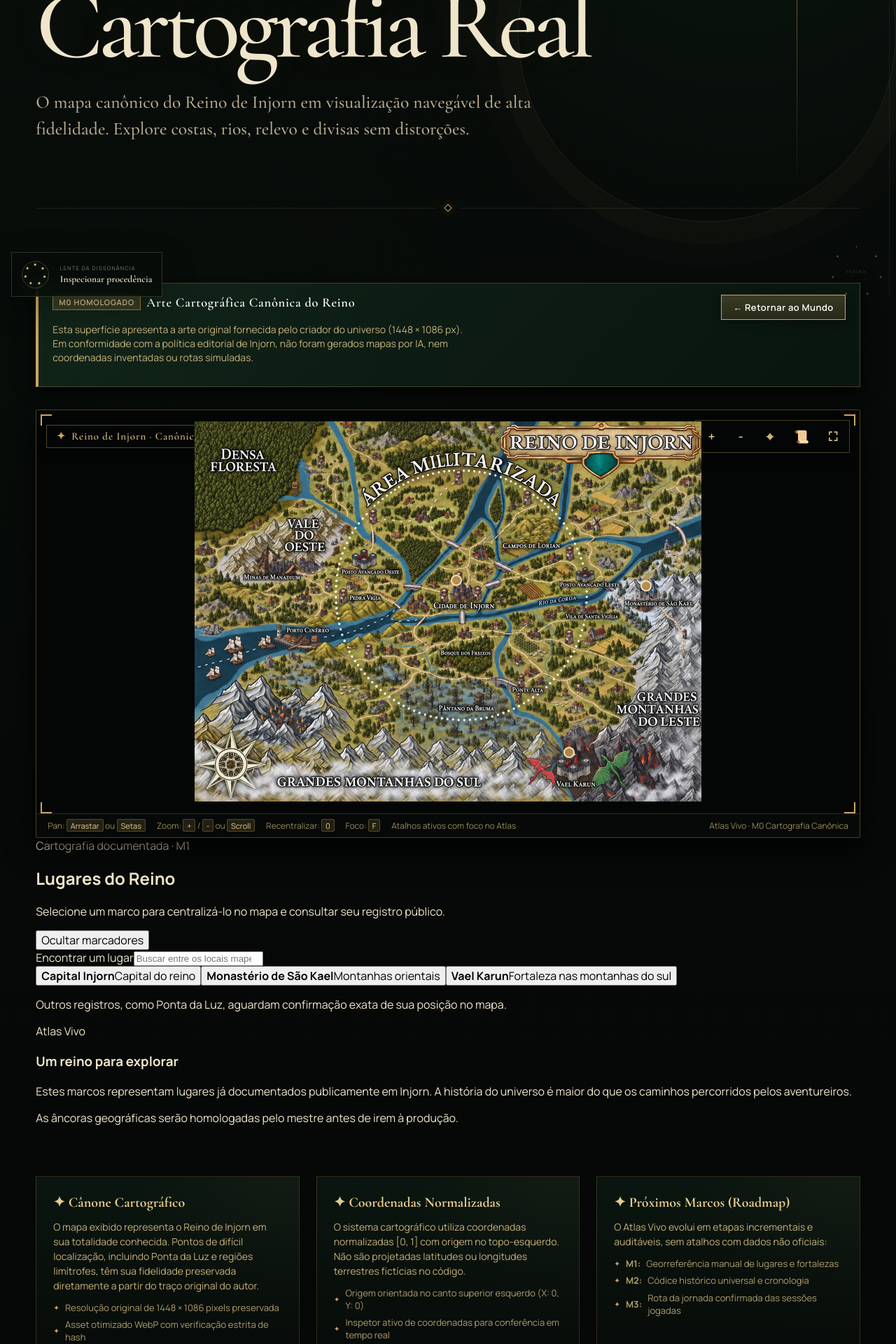
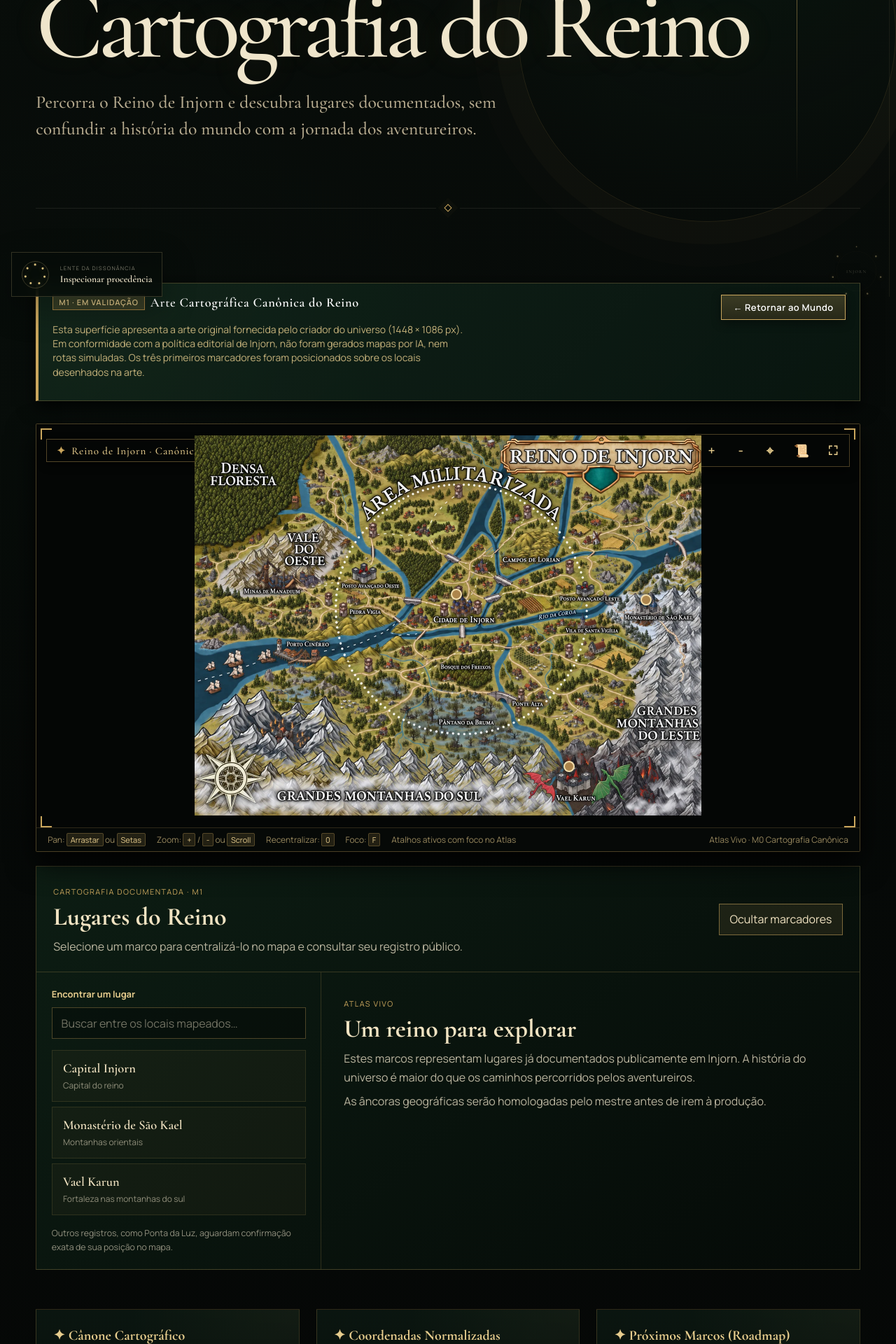
Before and after one commit to krrozino/injorn-web, a Next.js app: page /atlas in a window 1280 px wide. Shown: the part 360-2280 px from the top of the page at 70% size. Built offline with nearby package versions, Linux system fonts and the light colour scheme.

Commit message:
feat(atlas): present M1 public geography and searchable locations

```diff
--- a/src/app/atlas/page.tsx
+++ b/src/app/atlas/page.tsx
@@ -3,31 +3,32 @@ import Link from "next/link";
 import { PublicPage } from "@/components/PublicPage";
 import { AtlasMapViewer } from "@/components/atlas/AtlasMapViewer";
 import "./atlas.css";
+import "./atlas-places.css";
 
 export const metadata: Metadata = {
-  title: "Atlas Vivo",
-  description: "Mapa canônico navegável do Reino de Injorn.",
+  title: "Atlas Vivo — Lugares do Reino",
+  description: "Explore o mapa canônico e os primeiros lugares documentados do Reino de Injorn.",
 };
 
 export default function AtlasPage() {
   return (
     <PublicPage
-      eyebrow="Atlas Vivo de Injorn · M0"
-      title="Cartografia Real"
-      intro="O mapa canônico do Reino de Injorn em visualização navegável de alta fidelidade. Explore costas, rios, relevo e divisas sem distorções."
+      eyebrow="Atlas Vivo de Injorn · M1"
+      title="Cartografia do Reino"
+      intro="Percorra o Reino de Injorn e descubra lugares documentados, sem confundir a história do mundo com a jornada dos aventureiros."
     >
       <div className="atlas-page-shell">
         {/* Banner de integridade e transparência cartográfica */}
         <div className="atlas-status-banner" role="note" aria-label="Status da cartografia canônica">
           <div className="atlas-status-banner__body">
             <div className="atlas-status-banner__title">
-              <span>M0 Homologado</span>
+              <span>M1 · Em validação</span>
               Arte Cartográfica Canônica do Reino
             </div>
             <p className="atlas-status-banner__desc">
               Esta superfície apresenta a arte original fornecida pelo criador do universo (1448 × 1086 px).
               Em conformidade com a política editorial de Injorn, não foram gerados mapas por IA,
-              nem coordenadas inventadas ou rotas simuladas.
+              nem rotas simuladas. Os três primeiros marcadores foram posicionados sobre os locais desenhados na arte.
             </p>
           </div>
           <Link href="/mundo" className="atlas-portal-card__btn" style={{ padding: "0.5rem 1rem", fontSize: "0.8125rem" }}>
@@ -45,9 +46,8 @@ export default function AtlasPage() {
           <article className="atlas-card">
             <h3>✦ Cânone Cartográfico</h3>
             <p>
-              O mapa exibido representa o Reino de Injorn em sua totalidade conhecida. Pontos de difícil
-              localização, incluindo Ponta da Luz e regiões limítrofes, têm sua fidelidade preservada
-              diretamente a partir do traço original do autor.
+              O mapa representa o Reino de Injorn. Três marcos recebem informações já publicadas no
+              Códice; outros lugares, como Ponta da Luz, aguardam a confirmação da âncora pelo mestre.
             </p>
             <ul>
               <li>Resolução original de 1448 × 1086 pixels preservada</li>
@@ -75,7 +75,7 @@ export default function AtlasPage() {
               O Atlas Vivo evolui em etapas incrementais e auditáveis, sem atalhos com dados não oficiais:
             </p>
             <ul>
-              <li><strong>M1:</strong> Georreferência manual de lugares e fortalezas</li>
+              <li><strong>M1:</strong> Três locais visíveis, com pesquisa e leitura interativa</li>
               <li><strong>M2:</strong> Códice histórico universal e cronologia</li>
               <li><strong>M3:</strong> Rota da jornada confirmada das sessões jogadas</li>
             </ul>
```
